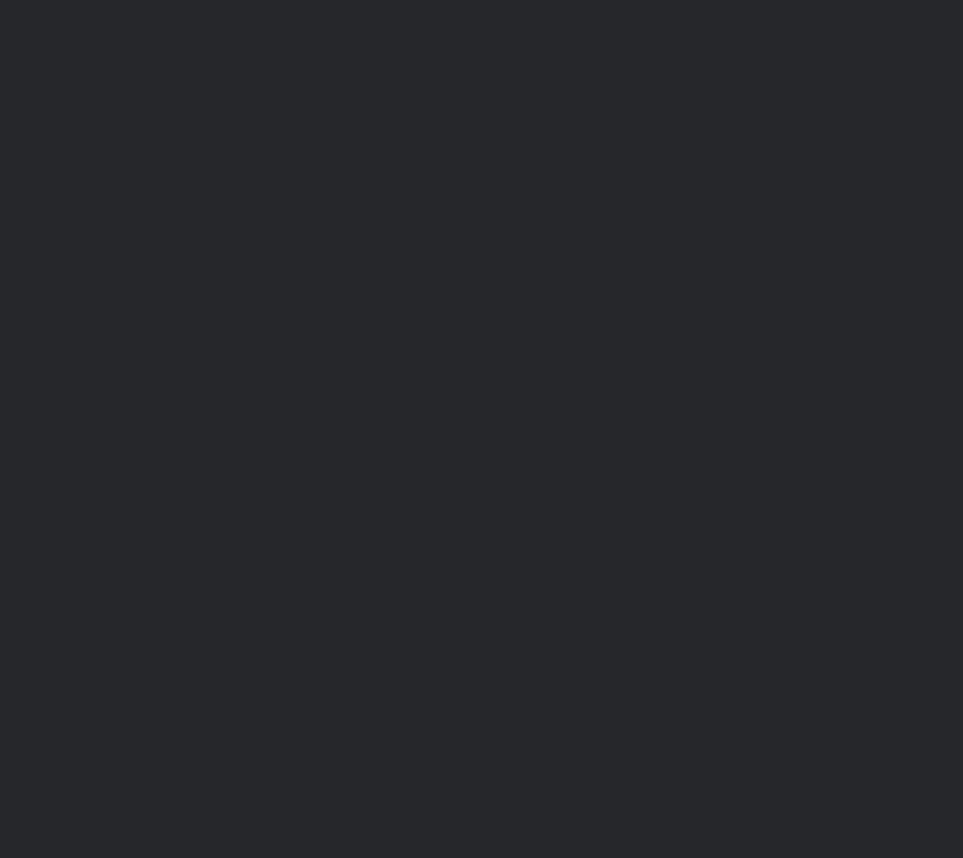
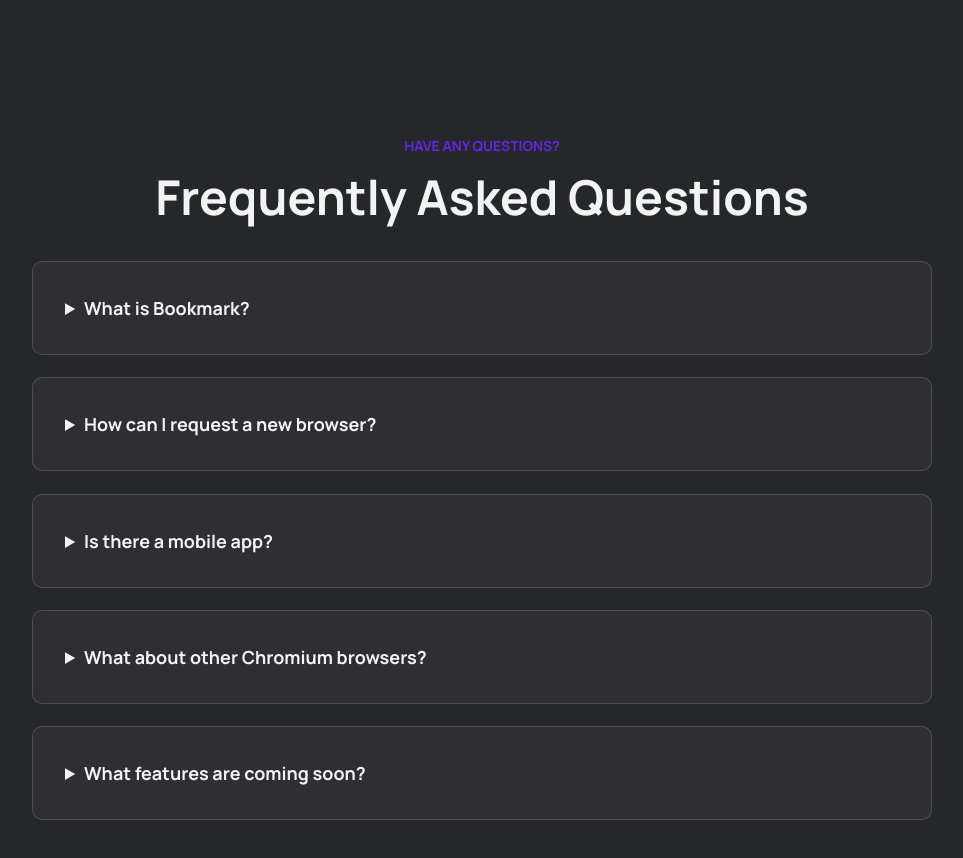
Before and after one commit to jonathafernandes/insight-cast, a React (Vite) app: page / in a window 1280 px wide. Shown: the part 4020-4878 px from the top of the page, without its empty margins (158-1121 px from the left). Before the commit the page ends 4026 px from the top, so only its background shows below. Built offline with nearby package versions, Linux system fonts and the light colour scheme.

Commit message:
create faq

```diff
--- a/src/App.jsx
+++ b/src/App.jsx
@@ -1,3 +1,4 @@
+import { Faq } from './components/faq/Faq.jsx'
 import { Header } from './components/header/Header.jsx'
 import { Main } from './components/main/Main.jsx'
 
@@ -6,6 +7,7 @@
     <>
       <Header />
       <Main />
+      <Faq />
     </>
   )
 }
--- /dev/null
+++ b/src/components/faq/Faq.jsx
@@ -0,0 +1,41 @@
+import { useEffect } from 'react';
+import { SummaryCard } from './SummaryCard';
+
+import AOS from 'aos';
+import 'aos/dist/aos.css';
+import styles from '../sass/Faq.module.sass';
+
+export function Faq() {
+    useEffect(() => {
+        AOS.init();
+    }, []);
+
+    return (
+        <div id='faq' className={styles.content}>
+            <span className={styles.subtitle}>Have any questions?</span>
+            <h2 className={styles.title}>Frequently Asked Questions</h2>
+            <div className={styles.cards}>
+                <SummaryCard
+                    title='What is Bookmark?'
+                    description='Lorem ipsum dolor sit amet, consectetur adipiscing elit. Fusce tincidunt justo eget ultricies fringilla. Phasellus blandit ipsum quis quam ornare mattis.'
+                />
+                <SummaryCard
+                    title='How can I request a new browser?'
+                    description='Vivamus luctus eros aliquet convallis ultricies. Mauris augue massa, ultricies non ligula. Suspendisse imperdiet. Vivamus luctus eros aliquet convallis ultricies. Mauris augue massa.'
+                />
+                <SummaryCard
+                    title='Is there a mobile app?'
+                    description='Sed consectetur quam id neque fermentum accumsan. Praesent luctus vestibulum dolor, ut condimentum urna vulputate eget. Cras in ligula quis est pharetra mattis sit amet pharetra purus.'
+                />
+                <SummaryCard
+                    title='What about other Chromium browsers?'
+                    description='Integer condimentum ipsum id imperdiet finibus. Vivamus in placerat mi, at euismod dui. Aliquam vitae neque eget nisl gravida pellentesque non ut velit.'
+                />
+                <SummaryCard
+                    title='What features are coming soon?'
+                    description='Lorem ipsum dolor sit amet, consectetur adipiscing elit. Fusce tincidunt justo eget ultricies fringilla. Phasellus blandit ipsum quis quam ornare mattis.'
+                />
+            </div>
+        </div>
+    );
+}
--- /dev/null
+++ b/src/components/faq/SummaryCard.jsx
@@ -0,0 +1,16 @@
+import styles from '../sass/Faq.module.sass';
+import PropTypes from 'prop-types';
+
+export function SummaryCard(props) {
+    return (
+        <details className={styles.card}>
+            <summary>{props.title}</summary>
+            <p>{props.description}</p>
+        </details>
+    )
+}
+
+SummaryCard.propTypes = {
+    title: PropTypes.string.isRequired,
+    description: PropTypes.string
+}
--- /dev/null
+++ b/src/components/sass/Faq.module.sass
@@ -0,0 +1,45 @@
+@use 'mixins'
+@use 'variables'
+
+.content
+    margin-top: 8rem
+    margin-bottom: 8rem //TO-REMEMBER: remover
+    text-align: center
+
+    .subtitle
+        color: variables.$primary-color
+        font-size: 0.87rem
+        font-weight: 700
+        text-transform: uppercase
+
+    .title
+        color: variables.$text-color
+        font-size: 3rem
+        font-weight: 700
+        margin: 0.5rem 0 1rem 0
+
+    .cards
+        text-align: initial
+
+        margin-top: 2rem
+        @include mixins.flex-container
+        flex-direction: column
+        gap: 1.4rem
+
+        .card
+            line-height: 1.75rem
+            background: variables.$bg-color
+            @include mixins.border-radius
+
+            padding: 2rem
+            width: 900px
+
+            summary
+                cursor: pointer
+                font-size: 1.125rem
+                font-weight: 700
+
+            p
+                color: variables.$secondary-text-color
+
+                margin-top: 1rem
```
